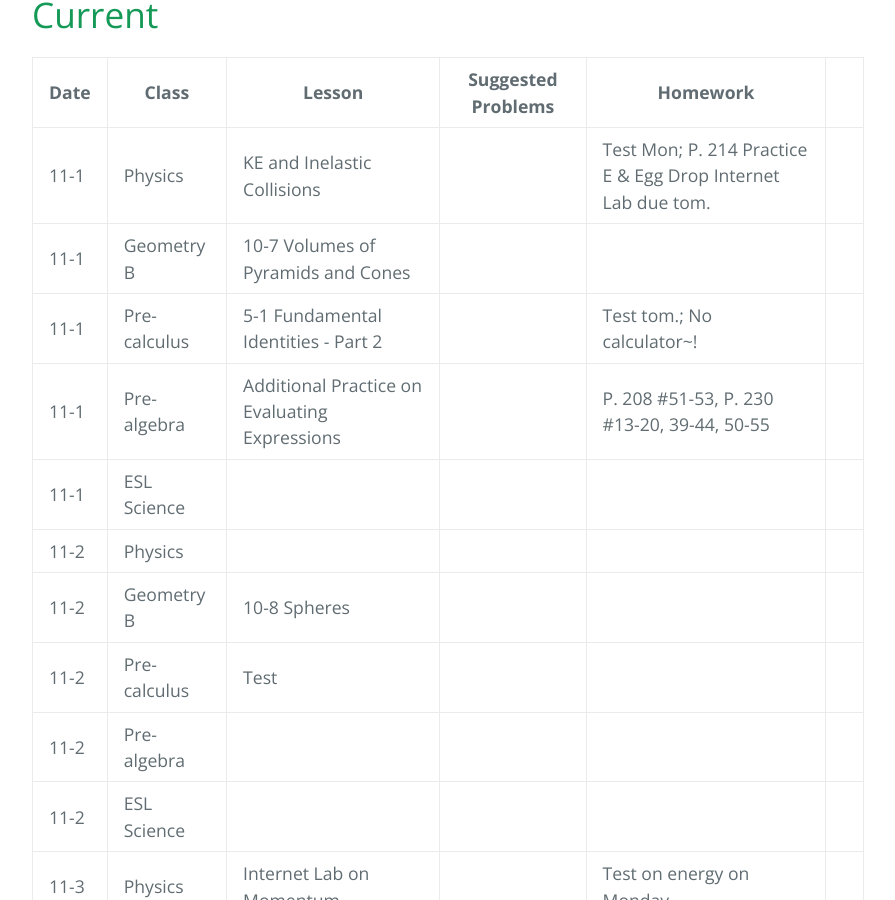
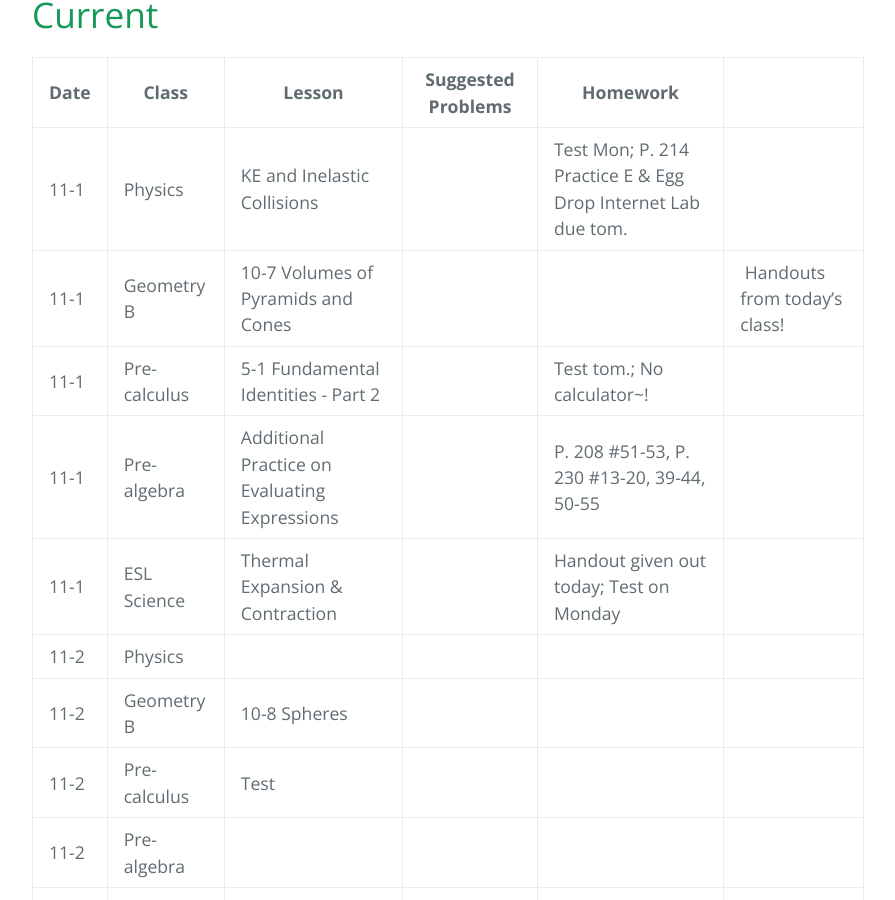
Before and after one commit to gpayoo/gpayoo, a Jekyll site: the page built from index.md, in a window 1280 px wide and 900 px high, scrolled down 511 px. Shown: the whole window, without its empty margins (192-1087 px from the left). Built offline with Jekyll 4.4.1, drawn with Linux system fonts in a browser that asks for light colours; our own code applies the rules of GitHub Pages for plain Markdown files.

Commit message:
Update index.md

```diff
--- a/index.md
+++ b/index.md
@@ -11,10 +11,10 @@ layout: default
 | Date | Class | Lesson | Suggested Problems | Homework |
 | ---- | ----- | ------ | -------- | ---
 | 11-1 | Physics | KE and Inelastic Collisions| | Test Mon; P. 214 Practice E & Egg Drop Internet Lab due tom.
-| 11-1 | Geometry B | 10-7 Volumes of Pyramids and Cones  | |   |
+| 11-1 | Geometry B | 10-7 Volumes of Pyramids and Cones  | |   |  Handouts from today's class!
 | 11-1 | Pre-calculus | 5-1 Fundamental Identities - Part 2| | Test tom.; No calculator~!
 | 11-1 | Pre-algebra | Additional Practice on Evaluating Expressions  | | P. 208 #51-53, P. 230 #13-20, 39-44, 50-55
-| 11-1 | ESL Science |  |  |
+| 11-1 | ESL Science | Thermal Expansion & Contraction |  | Handout given out today; Test on Monday
 | 11-2 | Physics |  | |
 | 11-2 | Geometry B | 10-8 Spheres  | |   |
 | 11-2 | Pre-calculus | Test | |
```
